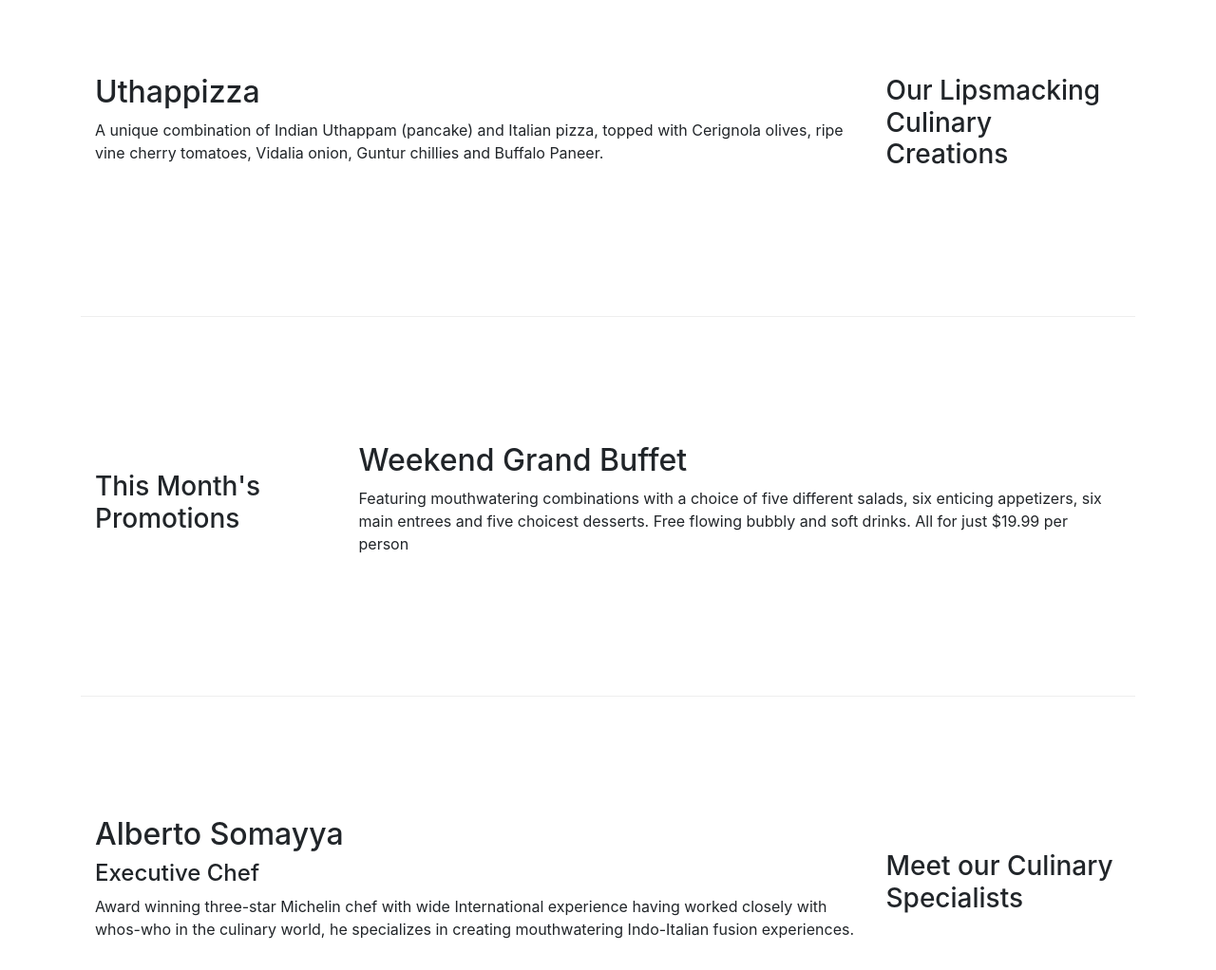
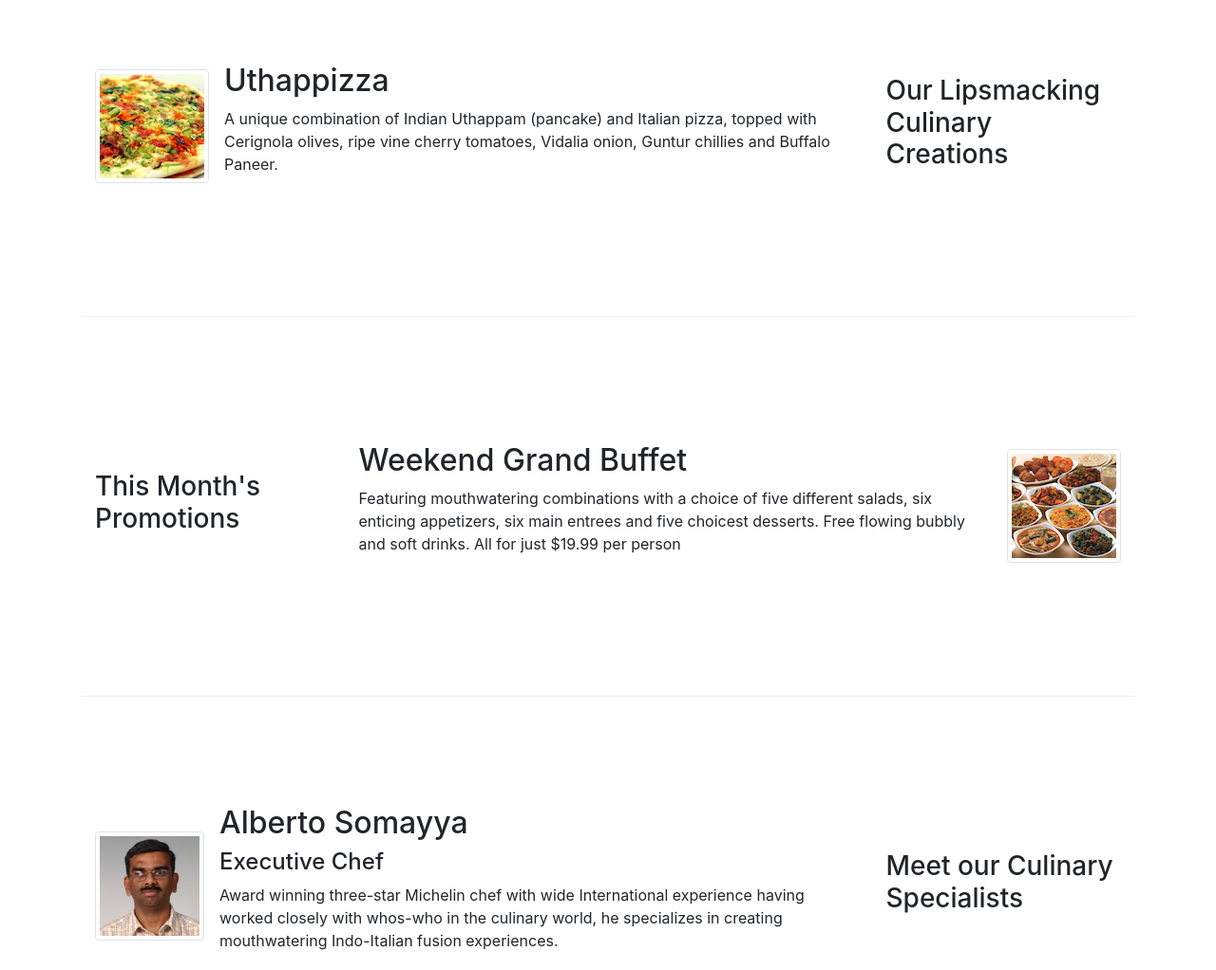
Before and after one commit to kyafarkpadtahai/learningbootstrap, a website: page index.html in a window 1280 px wide. Shown: the part 400-1422 px from the top of the page at 95% size. Drawn offline with nearby package versions, Linux system fonts and the light colour scheme.

Commit message:
Adding media files

```diff
--- a/index.html
+++ b/index.html
@@ -22,13 +22,17 @@
                 <span class="navbar-toggler-icon"></span>
             </button>
 
-            <a href="#" class="navbar-brand mr-auto">Ristorante con Fusion</a>
+            <a href="#" class="navbar-brand mr-auto"><img src="img/logo.png" height="30" width="40"></a>
             <div class="collapse navbar-collapse" id="Navbar">
                 <ul class="navbar-nav mr-auto">
-                    <li class="nav-item active"><a href="#" class="nav-link"><span class="fa fa-home fa-lg"></span> Home</a></li>
-                    <li class="nav-item"><a href="aboutus.html" class="nav-link"><span class="fa fa-info fa-lg"></span> About</a></li>
-                    <li class="nav-item"><a href="#" class="nav-link"><span class="fa fa-list fa-lg"></span> Menu</a></li>
-                    <li class="nav-item"><a href="contactus.html" class="nav-link"><span class="fa fa-address-card fa-lg"></span> Contact</a></li>
+                    <li class="nav-item active"><a href="#" class="nav-link"><span class="fa fa-home fa-lg"></span>
+                            Home</a></li>
+                    <li class="nav-item"><a href="aboutus.html" class="nav-link"><span class="fa fa-info fa-lg"></span>
+                            About</a></li>
+                    <li class="nav-item"><a href="#" class="nav-link"><span class="fa fa-list fa-lg"></span> Menu</a>
+                    </li>
+                    <li class="nav-item"><a href="contactus.html" class="nav-link"><span
+                                class="fa fa-address-card fa-lg"></span> Contact</a></li>
                 </ul>
             </div>
 
@@ -42,7 +46,8 @@
                     <p>We take inspiration from the World's best cuisines, and create a unique fusion experience. Our
                         lipsmacking creations will tickle your culinary senses!</p>
                 </div>
-                <div class="col-12 col-sm">
+                <div class="col-12 col-sm align-self-center">
+                    <img src="img/logo.png" class="img-fluid">
                 </div>
             </div>
         </div>
@@ -54,9 +59,16 @@
                 <h3>Our Lipsmacking Culinary Creations</h3>
             </div>
             <div class="col col-sm order-sm-first col-md">
-                <h2>Uthappizza</h2>
-                <p>A unique combination of Indian Uthappam (pancake) and Italian pizza, topped with Cerignola olives,
+                <div class="media">
+                    <img class="d-flex mr-3 img-thumbnail align-self-center" src="img/uthappizza.png"
+                        alt="uthappapizza">
+                    <div class="media-body">
+                        <h2 class="mt-0">Uthappizza</h2>
+                        <p class="d-none d-sm-block">A unique combination of Indian Uthappam (pancake) and Italian
+                            pizza, topped with Cerignola olives,
                             ripe vine cherry tomatoes, Vidalia onion, Guntur chillies and Buffalo Paneer.</p>
+                    </div>
+                </div>
             </div>
         </div>
 
@@ -65,11 +77,16 @@
             <div class="col-12 col-sm-4 col-md-3">
                 <h3>This Month's Promotions</h3>
             </div>
-            <div class="col col-sm col-md">
-                <h2>Weekend Grand Buffet</h2>
-                <p>Featuring mouthwatering combinations with a choice of five different salads, six enticing appetizers,
+            <div class="col col-sm-4 order-sm-last col-md">
+                <div class="media">
+                    <div class="media-body">
+                        <h2 class="mt-0">Weekend Grand Buffet</h2>
+                        <p class="d-none d-sm-block">Featuring mouthwatering combinations with a choice of five different salads, six enticing appetizers,
                             six main entrees and five choicest desserts. Free flowing bubbly and soft drinks. All for just
                             $19.99 per person </p>
+                    </div>
+                    <img src="img/buffet.png" class=" d-flex ml-3 img-thumbnail align-self-center">
+                </div>
             </div>
         </div>
 
@@ -78,11 +95,17 @@
                 <h3>Meet our Culinary Specialists</h3>
             </div>
             <div class="col col-sm order-sm-first col-md">
+                <div class="media">
+                    <img src="img/alberto.png" alt="AlbertoSomayya" class="img-thumbnail d-flex mr-3 align-self-center">
+                    <div class="media-body">
                         <h2>Alberto Somayya</h2>
-                <h4>Executive Chef</h4>
-                <p>Award winning three-star Michelin chef with wide International experience having worked closely with
+                    <h4 class="mt-0">Executive Chef</h4>
+                    <p class="d-none d-sm-block">Award winning three-star Michelin chef with wide International experience having worked closely
+                        with
                         whos-who in the culinary world, he specializes in creating mouthwatering Indo-Italian fusion
                         experiences. </p>
+                    </div>
+                </div>
             </div>
         </div>
     </div>
@@ -112,11 +135,16 @@
                 </div>
                 <div class="col-12 col-sm-4 align-self-center">
                     <div class="text-center">
-                        <a class="btn btn-social-icon btn-google" href="http://google.com/+"><i class="fa fa-google-plus fa-lg"></i></a>
-                        <a class="btn btn-social-icon btn-facebook" href="http://www.facebook.com/profile.php?id="><i class="fa fa-facebook fa-lg"></i></a>
-                        <a class="btn btn-social-icon btn-linkedin" href="http://www.linkedin.com/in/"><i class="fa fa-linkedin fa-lg"></i></a>
-                        <a class="btn btn-social-icon btn-twitter" href="http://twitter.com/"><i class="fa fa-twitter fa-lg"></i></a>
-                        <a class="btn btn-social-icon btn-google" href="http://youtube.com/"><i class="fa fa-youtube fa-lg"></i></a>
+                        <a class="btn btn-social-icon btn-google" href="http://google.com/+"><i
+                                class="fa fa-google-plus fa-lg"></i></a>
+                        <a class="btn btn-social-icon btn-facebook" href="http://www.facebook.com/profile.php?id="><i
+                                class="fa fa-facebook fa-lg"></i></a>
+                        <a class="btn btn-social-icon btn-linkedin" href="http://www.linkedin.com/in/"><i
+                                class="fa fa-linkedin fa-lg"></i></a>
+                        <a class="btn btn-social-icon btn-twitter" href="http://twitter.com/"><i
+                                class="fa fa-twitter fa-lg"></i></a>
+                        <a class="btn btn-social-icon btn-google" href="http://youtube.com/"><i
+                                class="fa fa-youtube fa-lg"></i></a>
                         <a class="btn btn-social-icon" href="mailto:"><i class="fa fa-envelope-o fa-lg"></i></a>
                     </div>
                 </div>
@@ -134,4 +162,5 @@
     <script src="node_modules/popper.js/dist/umd/popper.min.js"></script>
     <script src="node_modules/bootstrap/dist/js/bootstrap.min.js"></script>
 </body>
+
 </html>
```
Also changed, not shown: aboutus.html (+22 -10 lines), contactus.html (+3 -2 lines), img/alberto.png (added), img/buffet.png (added), img/logo.png (added), img/uthappizza.png (added), 1 other file. Lines whose indentation alone changed are shown as unchanged.
